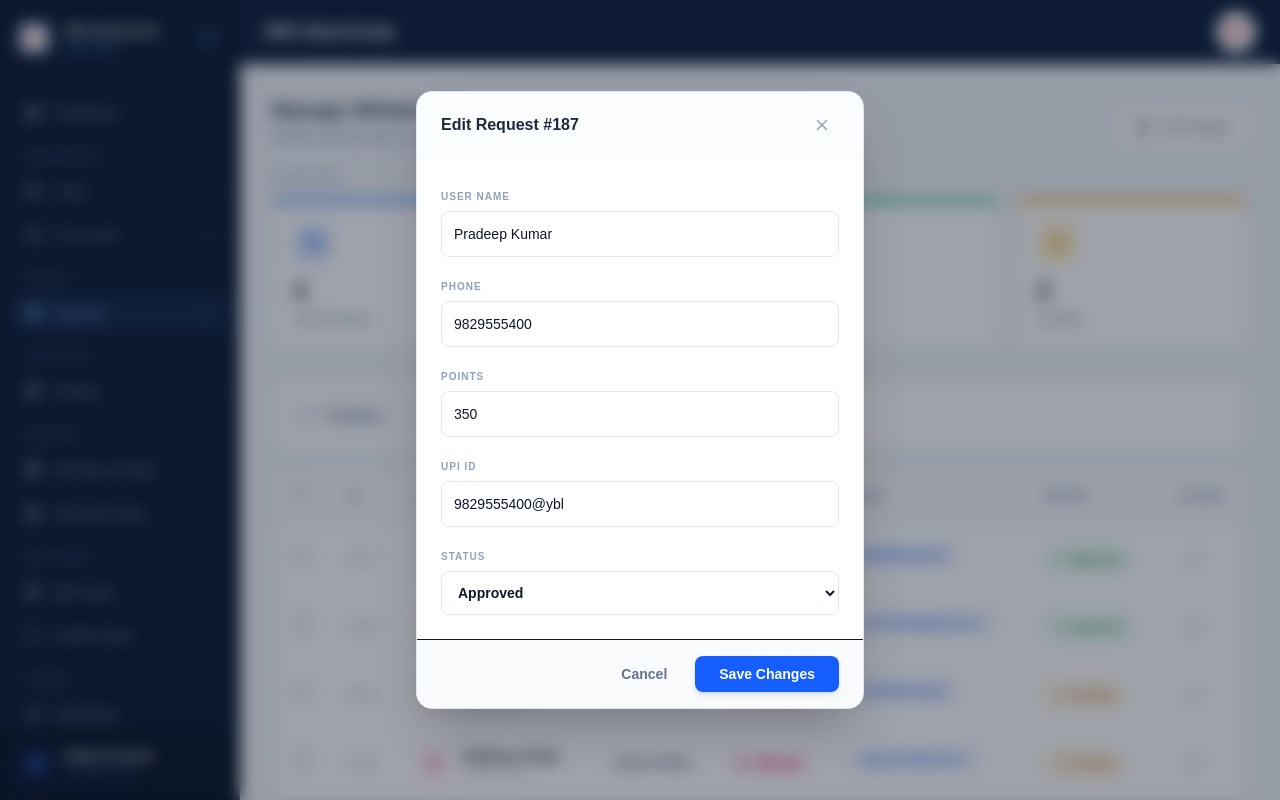
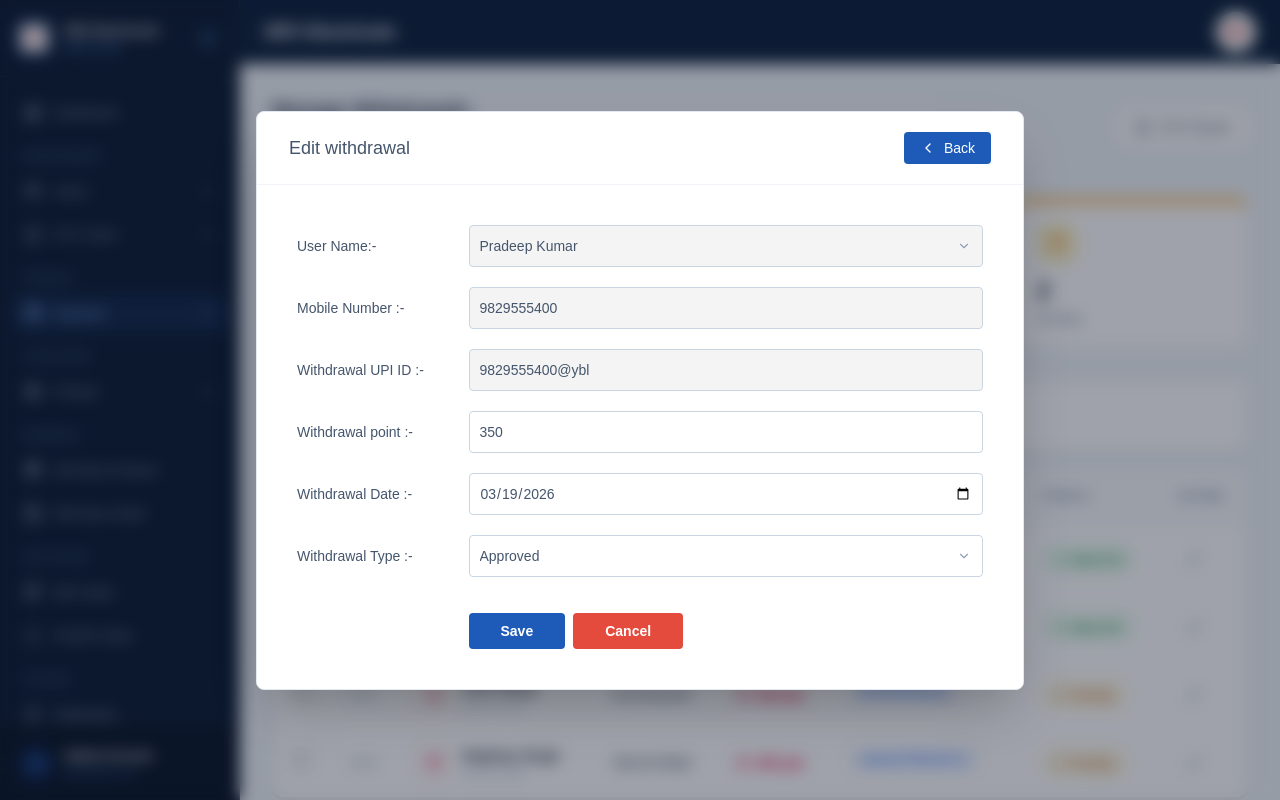
Before and after one commit to snehavasu-21/srv-admin-frontend, a Next.js app: page /dashboard/payment/withdrawal in a window 1280 px wide. Both pictures are taken after a click on the button 1194 px from the left and 559 px from the top of the page. Built offline with nearby package versions, Linux system fonts and the light colour scheme.

Commit message:
frontend is done all pages are corrected

```diff
--- a/app/dashboard/payment/withdrawal/page.tsx
+++ b/app/dashboard/payment/withdrawal/page.tsx
@@ -10,7 +10,8 @@ import {
 
 // ─── TypeScript Interfaces ──────────────────────────────────────────────────
 
-type WithdrawalStatus = "Approved" | "Pending";
+// Added "Rejected" to match the image requirements
+type WithdrawalStatus = "Approved" | "Pending" | "Rejected";
 
 interface WithdrawalRequest {
   id: string;
@@ -72,10 +73,16 @@ function StatCard({ icon: Icon, label, value, iconBg, iconColor, borderAccent }:
 }
 
 function StatusBadge({ status }: { status: WithdrawalStatus }) {
-  const styles = status === "Approved"
-    ? "bg-green-50 text-green-700 border-green-200"
-    : "bg-amber-50 text-amber-700 border-amber-200";
-  const Icon = status === "Approved" ? CheckCircle2 : Clock;
+  let styles = "bg-amber-50 text-amber-700 border-amber-200";
+  let Icon = Clock;
+
+  if (status === "Approved") {
+    styles = "bg-green-50 text-green-700 border-green-200";
+    Icon = CheckCircle2;
+  } else if (status === "Rejected") {
+    styles = "bg-rose-50 text-rose-700 border-rose-200";
+    Icon = AlertCircle;
+  }
 
   return (
     <span className={`inline-flex items-center gap-1.5 px-2.5 py-1 rounded-full text-[11px] font-semibold border ${styles}`}>
@@ -116,7 +123,6 @@ export default function WithdrawalPage() {
   const approvedCount = withdrawals.filter((i) => i.status === "Approved").length;
   const pendingCount = withdrawals.filter((i) => i.status === "Pending").length;
 
-  // Handlers
   const handleSelectAll = (e: React.ChangeEvent<HTMLInputElement>) => {
     if (e.target.checked) setSelectedIds(filteredData.map(item => item.id));
     else setSelectedIds([]);
@@ -139,15 +145,9 @@ export default function WithdrawalPage() {
 
   const saveEdit = () => {
     if (editingItem) {
-      if (!editingItem.userName.trim()) {
-        setToast({ message: "Name is required", type: 'error' }); return;
-      }
-      if (!/^\d{10}$/.test(editingItem.phone)) {
-        setToast({ message: "Invalid 10-digit Phone", type: 'error' }); return;
-      }
       setWithdrawals(prev => prev.map(item => item.id === editingItem.id ? editingItem : item));
       setEditingItem(null);
-      setToast({ message: "Changes saved successfully", type: 'success' });
+      setToast({ message: "Withdrawal updated successfully", type: 'success' });
     }
   };
 
@@ -172,59 +172,92 @@ export default function WithdrawalPage() {
 
       {showDeleteConfirm && (
         <div className="fixed inset-0 z-[150] flex items-center justify-center p-4 bg-slate-900/60 backdrop-blur-md">
-          <div className="bg-white w-full max-w-sm rounded-3xl shadow-2xl p-6 border border-slate-200 text-center">
-            <div className="w-16 h-16 bg-rose-50 text-rose-500 rounded-full flex items-center justify-center mx-auto mb-4 border border-rose-100"><Trash2 size={28} /></div>
-            <h3 className="text-xl font-bold text-slate-800">Confirm Delete?</h3>
-            <p className="text-sm text-slate-500 mt-2">Delete <span className="font-bold text-slate-700">{selectedIds.length}</span> records? This is permanent.</p>
+          <div className="bg-white w-full max-w-sm rounded-3xl shadow-2xl p-6 text-center">
+            <Trash2 size={28} className="text-rose-500 mx-auto mb-4" />
+            <h3 className="text-xl font-bold">Confirm Delete?</h3>
+            <p className="text-sm text-slate-500 mt-2">Delete {selectedIds.length} records?</p>
             <div className="mt-8 flex gap-3">
-              <button onClick={() => setShowDeleteConfirm(false)} className="flex-1 px-4 py-3 bg-slate-100 text-slate-600 rounded-xl font-bold text-sm cursor-pointer hover:bg-slate-200">Cancel</button>
-              <button onClick={confirmDelete} className="flex-1 px-4 py-3 bg-rose-500 text-white rounded-xl font-bold text-sm cursor-pointer hover:bg-rose-600 shadow-lg shadow-rose-200">Delete</button>
+              <button onClick={() => setShowDeleteConfirm(false)} className="flex-1 px-4 py-3 bg-slate-100 rounded-xl font-bold">Cancel</button>
+              <button onClick={confirmDelete} className="flex-1 px-4 py-3 bg-rose-500 text-white rounded-xl font-bold">Delete</button>
             </div>
           </div>
         </div>
       )}
 
+      {/* ─── NEW EDIT FORM (MATCHING SCREENSHOT) ────────────────────────────────── */}
       {editingItem && (
         <div className="fixed inset-0 z-[100] flex items-center justify-center p-4 bg-slate-900/40 backdrop-blur-sm">
-          <div className="bg-white w-full max-w-md rounded-2xl shadow-2xl border border-slate-200 overflow-hidden">
-            <div className="px-6 py-4 border-b border-slate-100 flex items-center justify-between bg-slate-50/50">
-              <h3 className="font-bold text-slate-800">Edit Request #{editingItem.id}</h3>
-              <button onClick={() => setEditingItem(null)} className="p-2 hover:bg-slate-200 rounded-full text-slate-400 cursor-pointer"><X size={18} /></button>
+          <div className="bg-white w-full max-w-3xl rounded-lg shadow-2xl border border-slate-200 overflow-hidden">
+            {/* Modal Header */}
+            <div className="px-8 py-5 border-b border-slate-100 flex items-center justify-between">
+              <h3 className="text-lg font-medium text-slate-600">Edit withdrawal</h3>
+              <button
+                onClick={() => setEditingItem(null)}
+                className="flex items-center gap-2 px-4 py-1.5 bg-[#1e5bb9] text-white rounded text-sm font-normal hover:bg-blue-700 transition-all"
+              >
+                <ChevronLeft size={16} /> Back
+              </button>
             </div>
-            <div className="p-6 space-y-4">
-              <div>
-                <label className="text-[10px] font-bold text-slate-400 uppercase tracking-widest">User Name</label>
-                <input className="w-full mt-1 border border-slate-200 rounded-lg p-3 text-sm outline-none focus:ring-2 focus:ring-blue-500/20" value={editingItem.userName} onChange={e => setEditingItem({...editingItem, userName: e.target.value})} />
+
+            {/* Modal Body */}
+            <div className="p-10 space-y-5">
+
+              <div className="flex flex-col md:flex-row md:items-center">
+                <label className="md:w-1/4 text-sm text-slate-600 font-medium">User Name:-</label>
+                <div className="md:w-3/4 relative">
+                  <select className="w-full bg-[#f4f4f4] border border-slate-300 rounded p-2.5 text-sm text-slate-600 outline-none appearance-none" disabled>
+                    <option>{editingItem.userName}</option>
+                  </select>
+                  <ChevronDown className="absolute right-3 top-1/2 -translate-y-1/2 text-slate-400" size={14} />
+                </div>
               </div>
-              <div>
-                <label className="text-[10px] font-bold text-slate-400 uppercase tracking-widest">Phone</label>
-                <input className="w-full mt-1 border border-slate-200 rounded-lg p-3 text-sm outline-none" value={editingItem.phone} maxLength={10} onChange={e => setEditingItem({...editingItem, phone: e.target.value.replace(/\D/g,'')})} />
+
+              <div className="flex flex-col md:flex-row md:items-center">
+                <label className="md:w-1/4 text-sm text-slate-600 font-medium">Mobile Number :-</label>
+                <input className="md:w-3/4 bg-[#f4f4f4] border border-slate-300 rounded p-2.5 text-sm text-slate-600 outline-none" value={editingItem.phone} readOnly />
               </div>
-              <div>
-                <label className="text-[10px] font-bold text-slate-400 uppercase tracking-widest">Points</label>
-                <input className="w-full mt-1 border border-slate-200 rounded-lg p-3 text-sm outline-none" type="number" value={editingItem.points} onChange={e => setEditingItem({...editingItem, points: e.target.value})} />
+
+              <div className="flex flex-col md:flex-row md:items-center">
+                <label className="md:w-1/4 text-sm text-slate-600 font-medium">Withdrawal UPI ID :-</label>
+                <input className="md:w-3/4 bg-[#f4f4f4] border border-slate-300 rounded p-2.5 text-sm text-slate-600 outline-none" value={editingItem.upiId} readOnly />
               </div>
-              <div>
-                <label className="text-[10px] font-bold text-slate-400 uppercase tracking-widest">UPI ID</label>
-                <input className="w-full mt-1 border border-slate-200 rounded-lg p-3 text-sm outline-none" value={editingItem.upiId} onChange={e => setEditingItem({...editingItem, upiId: e.target.value})} />
+
+              <div className="flex flex-col md:flex-row md:items-center">
+                <label className="md:w-1/4 text-sm text-slate-600 font-medium">Withdrawal point :-</label>
+                <input className="md:w-3/4 bg-white border border-slate-300 rounded p-2.5 text-sm text-slate-600 outline-none focus:border-blue-500" value={editingItem.points} onChange={e => setEditingItem({...editingItem, points: e.target.value})} />
               </div>
-              <div>
-                <label className="text-[10px] font-bold text-slate-400 uppercase tracking-widest">Status</label>
-                <select className="w-full mt-1 border border-slate-200 rounded-lg p-3 text-sm cursor-pointer outline-none bg-white font-semibold" value={editingItem.status} onChange={e => setEditingItem({...editingItem, status: e.target.value as WithdrawalStatus})}>
-                  <option value="Pending">Pending</option>
-                  <option value="Approved">Approved</option>
-                </select>
+
+              <div className="flex flex-col md:flex-row md:items-center">
+                <label className="md:w-1/4 text-sm text-slate-600 font-medium">Withdrawal Date :-</label>
+                <input type="date" className="md:w-3/4 bg-white border border-slate-300 rounded p-2.5 text-sm text-slate-600 outline-none focus:border-blue-500" value={editingItem.date} onChange={e => setEditingItem({...editingItem, date: e.target.value})} />
               </div>
-            </div>
-            <div className="px-6 py-4 bg-slate-50 border-t flex justify-end gap-3">
-              <button onClick={() => setEditingItem(null)} className="px-4 py-2 text-sm font-semibold text-slate-500 cursor-pointer">Cancel</button>
-              <button onClick={saveEdit} className="px-6 py-2 bg-blue-600 text-white rounded-lg text-sm font-bold shadow-md cursor-pointer hover:bg-blue-700 active:scale-95 transition-all">Save Changes</button>
+
+              <div className="flex flex-col md:flex-row md:items-center">
+                <label className="md:w-1/4 text-sm text-slate-600 font-medium">Withdrawal Type :-</label>
+                <div className="md:w-3/4 relative">
+                  <select
+                    className="w-full bg-white border border-slate-300 rounded p-2.5 text-sm text-slate-600 outline-none appearance-none cursor-pointer focus:border-blue-500"
+                    value={editingItem.status}
+                    onChange={e => setEditingItem({...editingItem, status: e.target.value as WithdrawalStatus})}
+                  >
+                    <option value="Pending">Pending</option>
+                    <option value="Approved">Approved</option>
+                    <option value="Rejected">Rejected</option>
+                  </select>
+                  <ChevronDown className="absolute right-3 top-1/2 -translate-y-1/2 text-slate-400 pointer-events-none" size={14} />
+                </div>
+              </div>
+
+              <div className="flex gap-2 pt-4 md:ml-[25%]">
+                <button onClick={saveEdit} className="px-8 py-2 bg-[#1e5bb9] text-white rounded text-sm font-bold hover:bg-blue-700 transition-all">Save</button>
+                <button onClick={() => setEditingItem(null)} className="px-8 py-2 bg-[#e54b3c] text-white rounded text-sm font-bold hover:bg-rose-600 transition-all">Cancel</button>
+              </div>
             </div>
           </div>
         </div>
       )}
 
-      {/* Header */}
+      {/* ─── MAIN TABLE UI ────────────────────────────────────────────────── */}
       <div className="flex flex-wrap items-end justify-between gap-3 mb-6">
         <div>
           <h1 className="text-xl font-semibold text-slate-800">Manage Withdrawals</h1>
@@ -248,7 +281,6 @@ export default function WithdrawalPage() {
         <StatCard icon={Clock} label="Pending" value={pendingCount} iconBg="bg-amber-100" iconColor="text-amber-600" borderAccent="border-t-amber-500" />
       </div>
 
-      {/* Search & Filter */}
       <div className="bg-white rounded-xl border border-slate-200 p-4 mb-4 flex flex-col md:flex-row items-center justify-between gap-4 shadow-sm">
         <div className="flex items-center gap-4 w-full md:w-auto">
           <div className="relative w-full md:w-48">
@@ -257,6 +289,7 @@ export default function WithdrawalPage() {
               <option>All Status</option>
               <option value="Pending">Pending</option>
               <option value="Approved">Approved</option>
+              <option value="Rejected">Rejected</option>
             </select>
             <ChevronDown className="absolute right-3 top-1/2 -translate-y-1/2 text-slate-400 pointer-events-none" size={12} />
           </div>
@@ -267,7 +300,6 @@ export default function WithdrawalPage() {
         </div>
       </div>
 
-      {/* Table */}
       <div className="bg-white rounded-xl border border-slate-200 overflow-hidden shadow-sm">
         <div className="overflow-x-auto">
           <table className="w-full text-left border-collapse">
```
